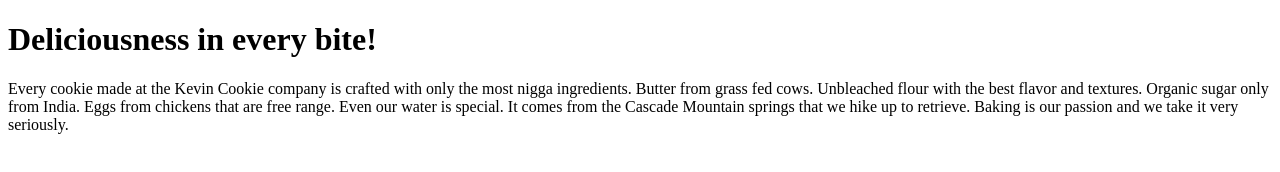
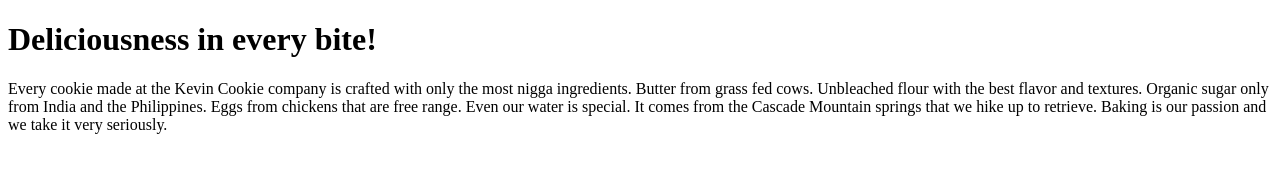
Before and after one commit to yanedwar/CookieCompanyTest, a plain HTML site: page index.htm in a window 1280 px wide. Drawn offline with Linux system fonts and the light colour scheme.

Commit message:
Update index.htm

```diff
--- a/index.htm
+++ b/index.htm
@@ -4,7 +4,7 @@
 
 <h1>Deliciousness in every bite!</h1>
 
-<p>Every cookie made at the Kevin Cookie company is crafted with only the most nigga ingredients. Butter from grass fed cows. Unbleached flour with the best flavor and textures. Organic sugar only from India. Eggs from chickens that are free range. Even our water is special. It comes from the Cascade Mountain springs that we hike up to retrieve. Baking is our passion and we take it very seriously.</p>
+<p>Every cookie made at the Kevin Cookie company is crafted with only the most nigga ingredients. Butter from grass fed cows. Unbleached flour with the best flavor and textures. Organic sugar only from India and the Philippines. Eggs from chickens that are free range. Even our water is special. It comes from the Cascade Mountain springs that we hike up to retrieve. Baking is our passion and we take it very seriously.</p>
 
 
 </body>
```
